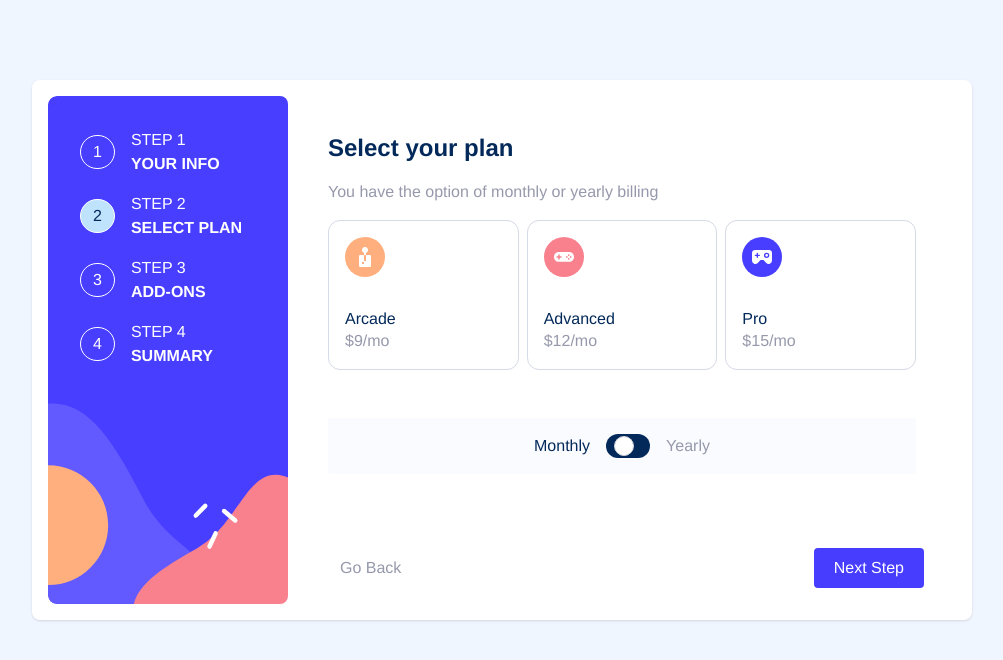
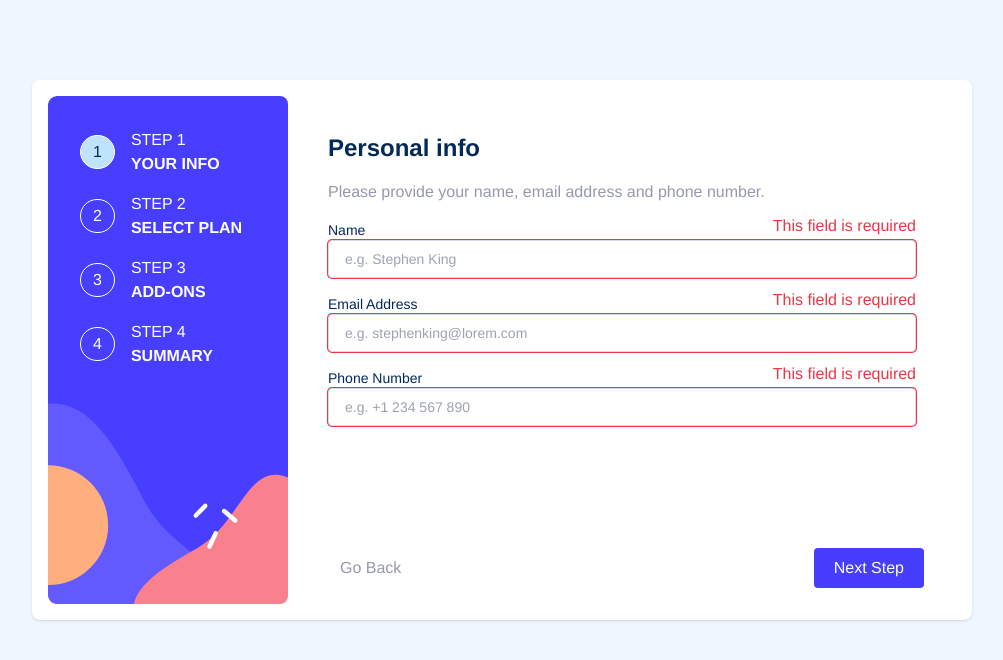
Before and after one commit to JuaniSilva/multi-step-form, a React (Create React App) app: page / in a window 1280 px wide. Both pictures are taken after a click on the button "Next Step". Shown: the top 660 px of the page, without its empty margins (138-1141 px from the left). Built offline with nearby package versions, Linux system fonts and the light colour scheme.

Commit message:
feat: validations and hovers

```diff
--- a/src/App.tsx
+++ b/src/App.tsx
@@ -10,6 +10,7 @@ import { ThankYou } from './components/thankYou';
 
 function App() {
 	const [step, setStep] = useState(1);
+	const [showRequired, setShowRequiredFields] = useState(false);
 
 	const [userServiceConfiguration, setUserServiceConfiguration] =
 		useState<UserServiceConfiguration>({
@@ -62,6 +63,17 @@ function App() {
 
 	const nextStep = () => {
 		if (step === 5) return;
+		if (step === 1) {
+			if (
+				!userServiceConfiguration.userInfo.name ||
+				!userServiceConfiguration.userInfo.email ||
+				userServiceConfiguration.userInfo.email.includes('@') ||
+				!userServiceConfiguration.userInfo.phone
+			) {
+				setShowRequiredFields(true);
+				return;
+			}
+		}
 		setStep((step) => step + 1);
 	};
 
@@ -79,6 +91,7 @@ function App() {
 						<PersonalInfo
 							userInfo={userServiceConfiguration.userInfo}
 							updateUserInfo={updateUserInfo}
+							showRequired={showRequired}
 						/>
 					)}
 					{step === 2 && (
--- a/src/components/Addons.tsx
+++ b/src/components/Addons.tsx
@@ -41,15 +41,16 @@ export const Addons = ({
 			{addons.map((addon) => (
 				<Card
 					className={clsx(
-						`p-4 flex gap-4 transition-all relative w-full`,
+						`p-4 flex gap-4 transition-all relative w-full hover:border-primary-purplish-blue hover:bg-neutral-magnolia cursor-pointer`,
 						selectedAddons.includes(addon) ? activeClasses : ''
 					)}
 					onClick={() => updateAddons(addon)}
+					key={addon.name}
 				>
 					<input
 						type="checkbox"
 						checked={selectedAddons.includes(addon)}
-						className="w-5 h-5 aspect-square rounded-sm self-center checked:accent-primary-purplish-blue"
+						className="w-5 h-5 aspect-square rounded-sm self-center checked:accent-primary-purplish-blue "
 						onChange={() => updateAddons(addon)}
 					/>
 					<div>
@@ -57,7 +58,11 @@ export const Addons = ({
 						<p>{addon.description}</p>
 					</div>
 					<span className="w-min ml-auto self-center">
-						${calculatePrice(addon.monthlyPrice, monthly)}
+						$
+						{calculatePrice(
+							addon.monthlyPrice,
+							monthly
+						).toLocaleString()}
 						{monthly ? 'mo' : 'yr'}
 					</span>
 				</Card>
--- a/src/components/button.tsx
+++ b/src/components/button.tsx
@@ -17,10 +17,10 @@ export const Button = ({
 }: ButtonProps) => {
 	const typeClasses =
 		type === 'primary'
-			? 'bg-primary-purplish-blue text-white'
+			? 'bg-primary-purplish-blue text-white hover:opacity-70'
 			: type === 'secondary'
-			? 'bg-primary-marine-blue text-white'
-			: 'bg-transparent text-neutral-cool-gray';
+			? 'bg-primary-marine-blue text-white hover:opacity-70'
+			: 'bg-transparent text-neutral-cool-gray ';
 	const sizeClasses =
 		size === 'sm'
 			? 'text-sm p-0'
--- a/src/components/input.tsx
+++ b/src/components/input.tsx
@@ -1,12 +1,14 @@
-import { FormEvent, FormEventHandler } from 'react';
+import clsx from 'clsx';
+import { FormEvent } from 'react';
 
 interface InputProps {
 	label: string;
 	value: string | undefined;
 	placeholder?: string;
 	type?: string;
+	required?: boolean;
+	showRequired?: boolean;
 	onChange: (e: FormEvent<HTMLInputElement>) => void;
-	onInput?: (e: FormEventHandler<HTMLInputElement>) => void;
 }
 export const Input = ({
 	label,
@@ -14,18 +16,35 @@ export const Input = ({
 	type = 'text',
 	placeholder = 'Enter a value',
 	onChange,
-	onInput,
+	showRequired = false,
+	required = true,
 }: InputProps) => {
 	return (
 		<div className="flex flex-col font-medium">
-			<label htmlFor={label} className="text-primary-marine-blue ">
-				{label}
-			</label>
+			<span className="inline-flex justify-between">
+				<label
+					htmlFor={label}
+					className="text-sm text-primary-marine-blue "
+				>
+					{label}
+				</label>
+				{required && showRequired && (
+					<p className="text-primary-starberry-red leading-3">
+						This field is required
+					</p>
+				)}
+			</span>
 			<input
 				type={type}
 				id={label}
 				value={value}
-				className="border border-neutral-light-gray rounded px-4 py-2 text-sm"
+				className={clsx(
+					'border border-neutral-light-gray rounded px-4 py-2 text-sm transition-all focus:outline-none focus:ring-1 focus:ring-primary-purplish-blue',
+					showRequired &&
+						required &&
+						!value &&
+						'ring-1 ring-primary-starberry-red'
+				)}
 				placeholder={placeholder}
 				onChange={(e: FormEvent<HTMLInputElement>) => onChange(e)}
 			/>
--- a/src/components/personalInfo.tsx
+++ b/src/components/personalInfo.tsx
@@ -5,11 +5,13 @@ import { UserInfo } from 'AppTypes';
 interface PersonalInfoProps {
 	userInfo: UserInfo;
 	updateUserInfo: (userInfo: UserInfo) => void;
+	showRequired: boolean;
 }
 
 export const PersonalInfo = ({
 	userInfo,
 	updateUserInfo,
+	showRequired,
 }: PersonalInfoProps) => {
 	const handlePersonalInfo = (
 		event: FormEvent<HTMLInputElement>,
@@ -19,6 +21,7 @@ export const PersonalInfo = ({
 		updatedUserInfo[key] = event.currentTarget.value;
 		updateUserInfo(updatedUserInfo);
 	};
+
 	return (
 		<section className="flex flex-col gap-4 w-full">
 			<h2>Personal info</h2>
@@ -27,6 +30,7 @@ export const PersonalInfo = ({
 			<Input
 				label="Name"
 				placeholder="e.g. Stephen King"
+				showRequired={showRequired && !userInfo.name}
 				value={userInfo.name}
 				onChange={(e: FormEvent<HTMLInputElement>) =>
 					handlePersonalInfo(e, 'name')
@@ -37,6 +41,7 @@ export const PersonalInfo = ({
 				label="Email Address"
 				type="email"
 				placeholder="e.g. stephenking@lorem.com"
+				showRequired={showRequired && !userInfo.email}
 				value={userInfo.email}
 				onChange={(e: FormEvent<HTMLInputElement>) =>
 					handlePersonalInfo(e, 'email')
@@ -46,6 +51,7 @@ export const PersonalInfo = ({
 			<Input
 				label="Phone Number"
 				placeholder="e.g. +1 234 567 890"
+				showRequired={showRequired && !userInfo.phone}
 				value={userInfo.phone}
 				onChange={(e: FormEvent<HTMLInputElement>) =>
 					handlePersonalInfo(e, 'phone')
--- a/src/components/selectPlan.tsx
+++ b/src/components/selectPlan.tsx
@@ -62,7 +62,10 @@ export const SelectPlan = ({
 								<h3 className="leading-5">{plan.name}</h3>
 								<p>
 									$
-									{calculatePrice(plan.monthlyPrice, monthly)}
+									{calculatePrice(
+										plan.monthlyPrice,
+										monthly
+									).toLocaleString()}
 									/{monthly ? 'mo' : 'yr'}
 								</p>
 
--- a/src/components/serviceSummary.tsx
+++ b/src/components/serviceSummary.tsx
@@ -1,5 +1,4 @@
-import { Addon, UserServiceConfiguration } from 'AppTypes';
-import { useEffect, useState } from 'react';
+import { UserServiceConfiguration } from 'AppTypes';
 import { calculatePrice } from '../utils/calculatePrice';
 import { Button } from './button';
 
@@ -14,8 +13,8 @@ export const ServiceSummary = ({
 
 	// for some reason needed to do this work arround bc typescript was crying and bug is not fixed apparently
 	const totalPrice = (addons as any[]).reduce((acc: number, addon) => {
-		return acc + Number(calculatePrice(addon.monthlyPrice, monthly));
-	}, Number(calculatePrice(selectedPlan?.monthlyPrice ?? 0, monthly)));
+		return acc + calculatePrice(addon.monthlyPrice, monthly);
+	}, calculatePrice(selectedPlan?.monthlyPrice ?? 0, monthly));
 
 	return (
 		<section className="flex flex-col gap-4 w-full">
@@ -29,7 +28,11 @@ export const ServiceSummary = ({
 							{monthly ? 'Monthly' : 'Yearly'})
 						</h3>
 						<span className="inline-flex justify-between">
-							<Button type="ghost" size="sm">
+							<Button
+								type="ghost"
+								size="sm"
+								className="hover:text-primary-purplish-blue hover:underline"
+							>
 								Change
 							</Button>
 							<span className="text-primary-marine-blue font-bold">
@@ -37,27 +40,33 @@ export const ServiceSummary = ({
 								{calculatePrice(
 									selectedPlan?.monthlyPrice ?? 0,
 									monthly
-								)}
+								).toLocaleString()}
 								/ {monthly ? 'mo' : 'yr'}
 							</span>
 						</span>
 					</div>
 				</li>
 				{addons.map((addon) => (
-					<li className="inline-flex justify-between">
+					<li
+						className="inline-flex justify-between"
+						key={addon.name}
+					>
 						<p>{addon.name}</p>
 						<span className="text-primary-marine-blue">
-							${calculatePrice(addon.monthlyPrice, monthly)}/
-							{monthly ? 'mo' : 'yr'}
+							+$
+							{calculatePrice(
+								addon.monthlyPrice,
+								monthly
+							).toLocaleString()}
+							/{monthly ? 'mo' : 'yr'}
 						</span>
 					</li>
 				))}
 			</ul>
 			<span className="flex justify-between px-4">
 				<p>Total (per {monthly ? 'month' : 'year'}) </p>
-				<span>
-					${calculatePrice(totalPrice, monthly)}/
-					{monthly ? 'mo' : 'yr'}
+				<span className="font-bold text-lg text-primary-purplish-blue">
+					+${totalPrice.toLocaleString()}/{monthly ? 'mo' : 'yr'}
 				</span>
 			</span>
 		</section>
--- a/src/utils/calculatePrice.tsx
+++ b/src/utils/calculatePrice.tsx
@@ -1,4 +1,4 @@
 export const calculatePrice = (price: number, monthly: boolean) => {
-	if (monthly) return price.toLocaleString();
-	else return (price * 10).toLocaleString();
+	if (monthly) return price;
+	else return price * 10;
 };
```
